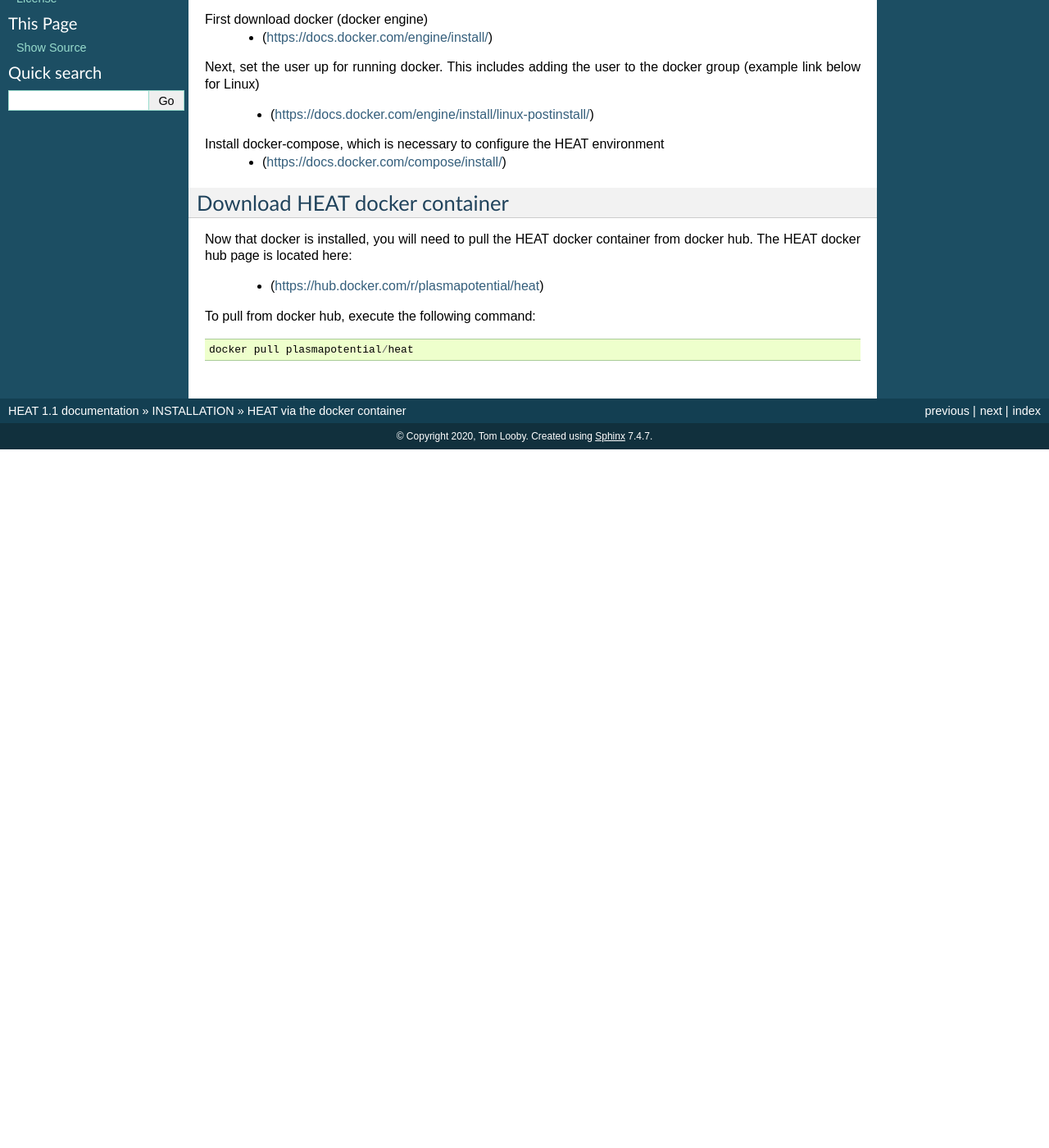
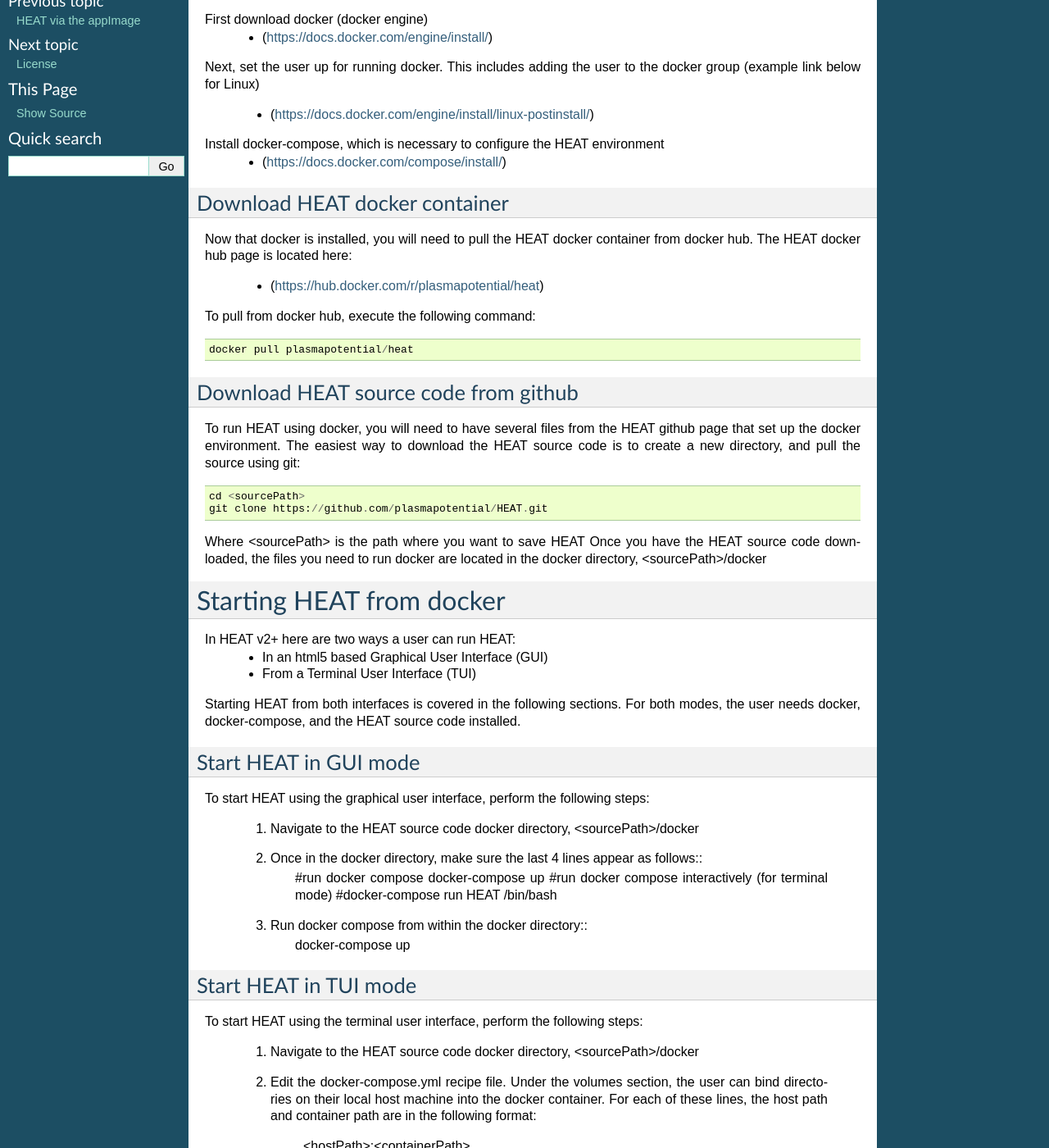
Before and after one commit to plasmapotential/HEAT, a Sphinx documentation site: the page built from docs/source/docker.rst, in a window 1280 px wide and 1400 px high, scrolled down 270 px. Shown: the whole window at 82% size. Built offline with Sphinx 7.4.7, drawn with Linux system fonts in a browser that asks for light colours; before the commit the page ends 900 px from its top, so only the background shows below that; some of the changed text lies outside the part shown.

Commit message:
tutorial v2

```diff
--- a/docs/source/appimage.rst
+++ b/docs/source/appimage.rst
@@ -40,8 +40,8 @@
         </div>
 
 
-Running HEAT from the appImage
-=================================
+Starting HEAT from the appImage
+===============================
 In HEAT v2+ here are two ways a user can run HEAT:
  - In an html5 based Graphical User Interface (GUI)
  - From a Terminal User Interface (TUI)
@@ -67,7 +67,7 @@
 :doc:`testCase`
 
 
-Running HEAT in TUI mode
+Start HEAT in TUI mode
 ------------------------
 After downloading the appImage and making it executable, you can run in TUI mode
 by following these steps:
--- a/docs/source/docker.rst
+++ b/docs/source/docker.rst
@@ -32,3 +32,87 @@
 To pull from docker hub, execute the following command::
 
     docker pull plasmapotential/heat
+
+Download HEAT source code from github
+-------------------------------------
+
+To run HEAT using docker, you will need to have several files from the HEAT
+github page that set up the docker environment.  The easiest way to download the
+HEAT source code is to create a new directory, and pull the source using git::
+
+    cd <sourcePath>
+    git clone https://github.com/plasmapotential/HEAT.git
+
+Where <sourcePath> is the path where you want to save HEAT  Once you have the
+HEAT source code downloaded, the files you need to run docker are located in the
+docker directory, <sourcePath>/docker
+
+
+Starting HEAT from docker
+=========================
+In HEAT v2+ here are two ways a user can run HEAT:
+ - In an html5 based Graphical User Interface (GUI)
+ - From a Terminal User Interface (TUI)
+
+Starting HEAT from both interfaces is covered in the following sections.  For
+both modes, the user needs docker, docker-compose, and the HEAT source code
+installed.
+
+Start HEAT in GUI mode
+------------------------
+To start HEAT using the graphical user interface, perform the following steps:
+
+  1) Navigate to the HEAT source code docker directory, <sourcePath>/docker
+  2) Once in the docker directory, make sure the last 4 lines appear as follows::
+      #run docker compose
+      docker-compose up
+      #run docker compose interactively (for terminal mode)
+      #docker-compose run HEAT /bin/bash
+  3) Run docker compose from within the docker directory::
+      docker-compose up
+
+Start HEAT in TUI mode
+------------------------
+To start HEAT using the terminal user interface, perform the following steps:
+
+  1) Navigate to the HEAT source code docker directory, <sourcePath>/docker
+  2) Edit the docker-compose.yml recipe file.  Under the volumes section,
+     the user can bind directories on their local host machine into the docker
+     container.  For each of these lines, the host path and container path are
+     in the following format:
+
+        <hostPath>:<containerPath>
+     You should not need to edit the <containerPath>, but you will need to edit
+     the <hostPath>.  For example, to bind the HEAT source code that you
+     downloaded from github at the path <sourcePath> into the container, you
+     would have the following line under volumes in the recipe::
+
+          - <sourcePath>:/root/source/HEAT
+     You should uncomment the lines that correspond to the local packages that
+     you have installed.  The HEAT data directory should always be uncommented
+     and binded::
+
+          - ${HOME}/HEAT:/root/HEAT
+     For running in terminal mode, you will need to uncomment the line that
+     binds your local batchMode directory into the container::
+
+          - <batchModePath>:/root/terminal
+     where <batchModePath> is the directory where your batchFile lives.
+
+  3) In the docker directory, make sure the last 4 lines appear as follows::
+      #run docker compose
+      #docker-compose up
+      #run docker compose interactively (for terminal mode)
+      docker-compose run HEAT /bin/bash
+  4) Run docker compose from within the docker directory::
+
+      docker-compose up
+  5) Running docker-compose in terminal mode launches a bash terminal inside the
+     container.  Once inside the container, navigate to the HEAT source code
+     directory::
+
+      cd /root/source/HEAT/
+  6) Once in the source directory, launch HEAT using the batchFile.dat that
+     was binded into the container in step 2)::
+
+      python3 launchHEAT.py --m t --f /root/terminal/batchFile.dat
--- a/docs/source/index.rst
+++ b/docs/source/index.rst
@@ -5,8 +5,9 @@
 Contents
 --------
 .. toctree::
+   :maxdepth: 1
 
-  install
+   install
 
 
 
```
